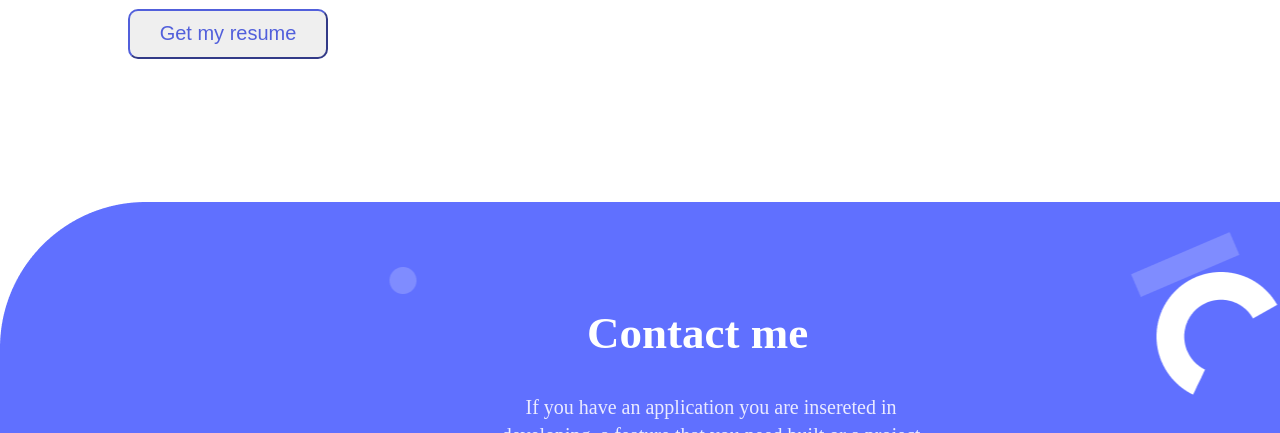
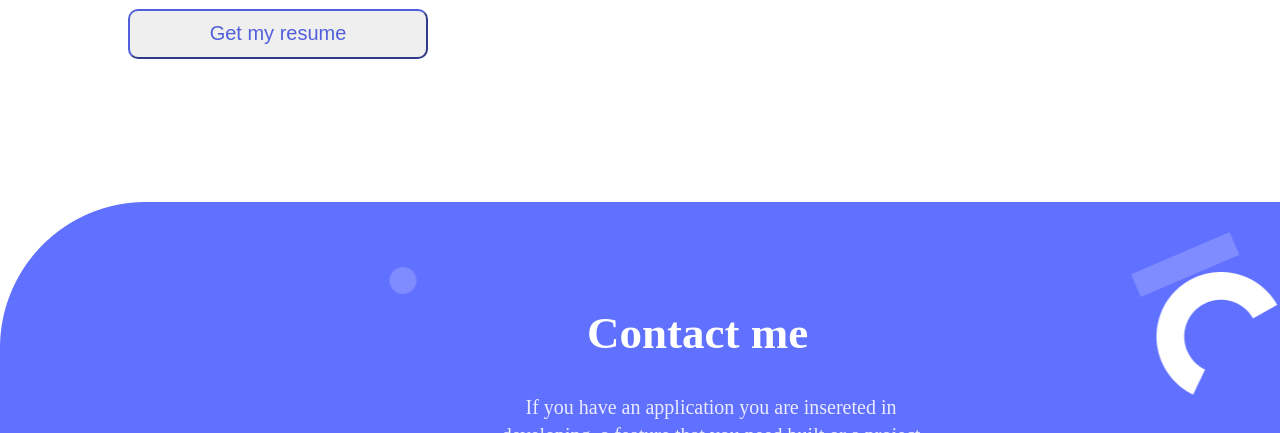
Before and after one commit to Yemisirach/My-Portfolio, a website: page index.html in a window 1280 px wide. In both pictures the pointer is over the button "Get my resume". Shown: the part 4897-5330 px from the top of the page. Drawn offline with Linux system fonts and the light colour scheme.

Commit message:
added the transition to the style.css file

```diff
--- a/styles.css
+++ b/styles.css
@@ -395,6 +395,12 @@ form ul {
   width: 200px;
   color: #5563da;
   border-color: #515fdb;
+  transition: width 0.5s ease;
+}
+
+.resume:hover {
+  width: 300px;
+  scale: (1 0.5);
 }
 
 .Language {
```
